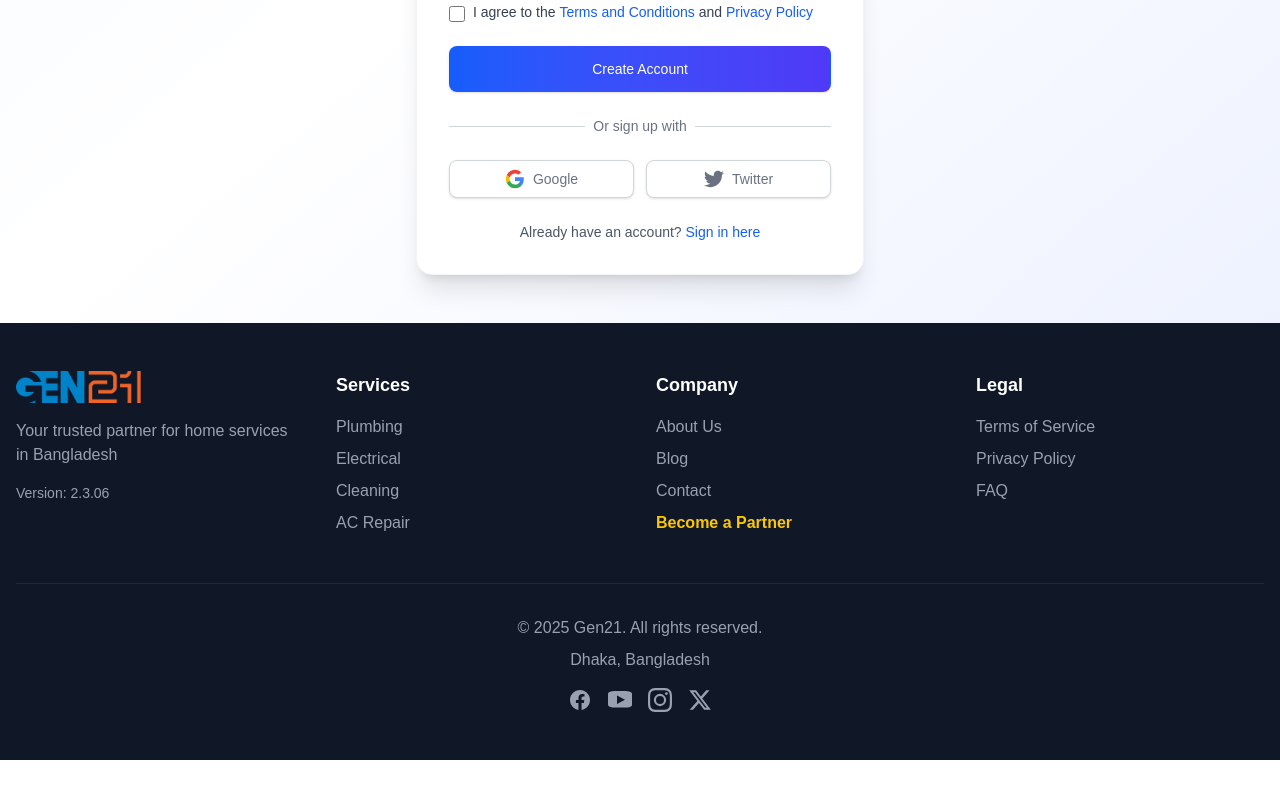
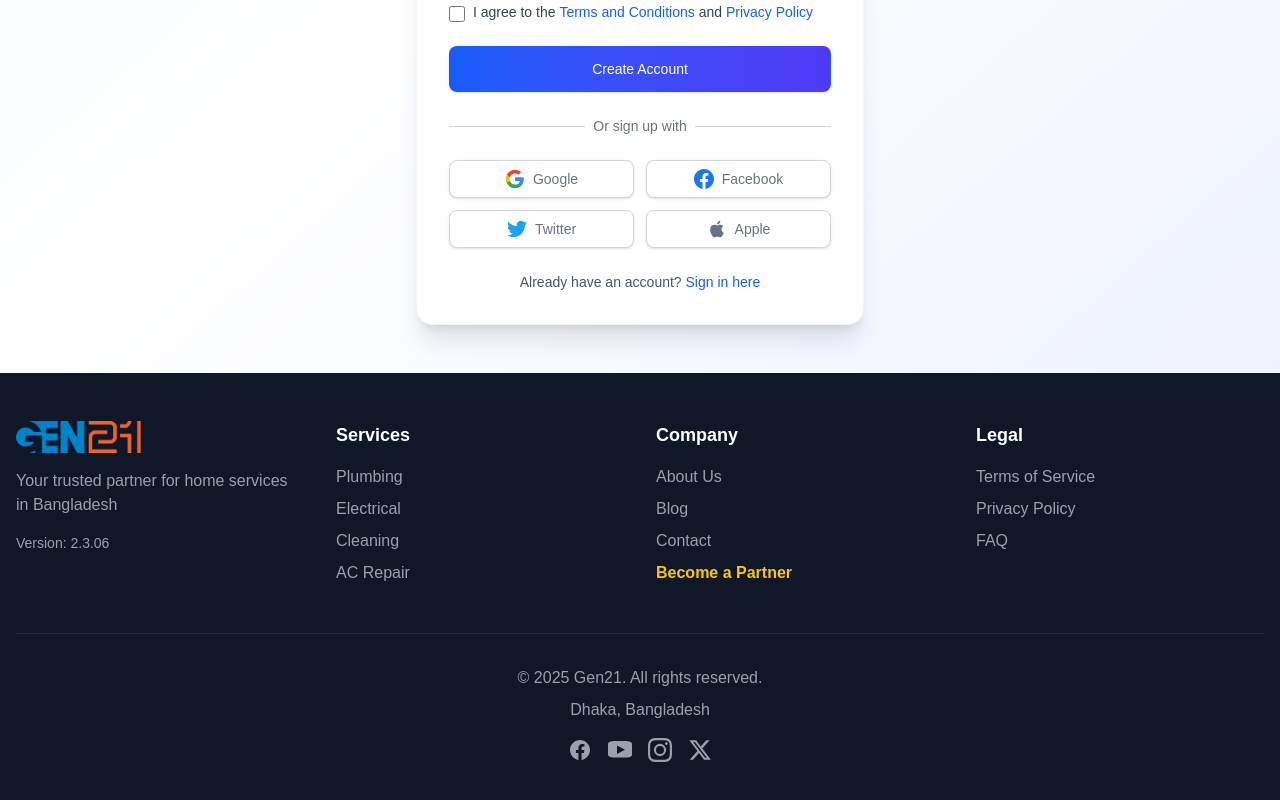
Before and after one commit to gen21au/gen21-frontend, a Next.js app: page /register in a window 1280 px wide. Shown: the part 838-1638 px from the top of the page. Before the commit the page ends 1598 px from the top, so only its background shows below. Built offline with nearby package versions, Linux system fonts and the light colour scheme; no server answers.

Commit message:
feat(Auth): add social login error page and enhance registration form with social login options

```diff
--- /dev/null
+++ b/src/app/social-login/error/page.tsx
@@ -0,0 +1,57 @@
+'use client';
+
+import { useEffect, useState } from 'react';
+import { useRouter, useSearchParams } from 'next/navigation';
+
+export default function SocialLoginErrorPage() {
+  const router = useRouter();
+  const searchParams = useSearchParams();
+  const [message, setMessage] = useState('An error occurred during social login.');
+
+  useEffect(() => {
+    const errorMessage = searchParams.get('message');
+    if (errorMessage) {
+      setMessage(errorMessage);
+    }
+  }, [searchParams]);
+
+  const handleBackToLogin = () => {
+    router.push('/login');
+  };
+
+  return (
+    <div className="min-h-screen flex items-center justify-center bg-gray-50">
+      <div className="max-w-md w-full bg-white rounded-lg shadow-lg p-8 text-center">
+        <div className="mb-6">
+          <div className="mx-auto flex items-center justify-center h-12 w-12 rounded-full bg-red-100">
+            <svg
+              className="h-6 w-6 text-red-600"
+              fill="none"
+              viewBox="0 0 24 24"
+              stroke="currentColor"
+            >
+              <path
+                strokeLinecap="round"
+                strokeLinejoin="round"
+                strokeWidth={2}
+                d="M12 9v2m0 4h.01m-6.938 4h13.856c1.54 0 2.502-1.667 1.732-2.5L13.732 4c-.77-.833-1.964-.833-2.732 0L4.082 16.5c-.77.833.192 2.5 1.732 2.5z"
+              />
+            </svg>
+          </div>
+        </div>
+        <h2 className="text-2xl font-bold text-gray-900 mb-4">
+          Social Login Error
+        </h2>
+        <p className="text-gray-600 mb-6">
+          {message}
+        </p>
+        <button
+          onClick={handleBackToLogin}
+          className="w-full bg-blue-600 hover:bg-blue-700 text-white font-medium py-2 px-4 rounded-md transition duration-200"
+        >
+          Back to Login
+        </button>
+      </div>
+    </div>
+  );
+}
--- a/src/components/Auth/RegisterForm.tsx
+++ b/src/components/Auth/RegisterForm.tsx
@@ -10,6 +10,7 @@ import Link from 'next/link';
 import Image from 'next/image';
 import { useDispatch } from 'react-redux';
 import { setCredentials } from '@/store/authSlice';
+import { getOAuthUrl } from '@/utils/oauth';
 
 export default function RegisterForm() {
   const [formData, setFormData] = useState({
@@ -101,6 +102,16 @@ export default function RegisterForm() {
       toast.error('Registration failed. Please try again');
     } finally {
       setIsLoading(false);
+    }
+  };
+
+  const handleSocialLogin = (provider: string) => {
+    try {
+      const oauthUrl = getOAuthUrl(provider);
+      window.location.href = oauthUrl;
+    } catch (error) {
+      console.error('Error initiating social login:', error);
+      toast.error('Failed to initiate social login');
     }
   };
 
@@ -318,7 +329,8 @@ export default function RegisterForm() {
             <div className="mt-6 grid grid-cols-2 gap-3">
               <button
                 type="button"
-                className="w-full inline-flex justify-center py-2 px-4 border border-gray-300 rounded-lg shadow-sm bg-white text-sm font-medium text-gray-500 hover:bg-gray-50 transition-colors duration-200"
+                onClick={() => handleSocialLogin('google')}
+                className="w-full inline-flex justify-center py-2 px-4 border border-gray-300 rounded-lg shadow-sm bg-white text-sm font-medium text-gray-500 hover:bg-gray-50 transition-colors duration-200 cursor-pointer"
               >
                 <svg className="w-5 h-5" viewBox="0 0 24 24">
                   <path fill="#4285F4" d="M22.56 12.25c0-.78-.07-1.53-.2-2.25H12v4.26h5.92c-.26 1.37-1.04 2.53-2.21 3.31v2.77h3.57c2.08-1.92 3.28-4.74 3.28-8.09z"/>
@@ -331,12 +343,35 @@ export default function RegisterForm() {
 
               <button
                 type="button"
-                className="w-full inline-flex justify-center py-2 px-4 border border-gray-300 rounded-lg shadow-sm bg-white text-sm font-medium text-gray-500 hover:bg-gray-50 transition-colors duration-200"
+                onClick={() => handleSocialLogin('facebook')}
+                className="w-full inline-flex justify-center py-2 px-4 border border-gray-300 rounded-lg shadow-sm bg-white text-sm font-medium text-gray-500 hover:bg-gray-50 transition-colors duration-200 cursor-pointer"
+              >
+                <svg className="w-5 h-5" fill="#1877F2" viewBox="0 0 24 24">
+                  <path d="M24 12.073c0-6.627-5.373-12-12-12s-12 5.373-12 12c0 5.99 4.388 10.954 10.125 11.854v-8.385H7.078v-3.47h3.047V9.43c0-3.007 1.792-4.669 4.533-4.669 1.312 0 2.686.235 2.686.235v2.953H15.83c-1.491 0-1.956.925-1.956 1.874v2.25h3.328l-.532 3.47h-2.796v8.385C19.612 23.027 24 18.062 24 12.073z"/>
+                </svg>
+                <span className="ml-2">Facebook</span>
+              </button>
+
+              <button
+                type="button"
+                onClick={() => handleSocialLogin('twitter')}
+                className="w-full inline-flex justify-center py-2 px-4 border border-gray-300 rounded-lg shadow-sm bg-white text-sm font-medium text-gray-500 hover:bg-gray-50 transition-colors duration-200 cursor-pointer"
+              >
+                <svg className="w-5 h-5" fill="#1DA1F2" viewBox="0 0 24 24">
+                  <path d="M23.953 4.57a10 10 0 01-2.825.775 4.958 4.958 0 002.163-2.723c-.951.555-2.005.959-3.127 1.184a4.92 4.92 0 00-8.384 4.482C7.69 8.095 4.067 6.13 1.64 3.162a4.822 4.822 0 00-.666 2.475c0 1.71.87 3.213 2.188 4.096a4.904 4.904 0 01-2.228-.616v.06a4.923 4.923 0 003.946 4.827 4.996 4.996 0 01-2.212.085 4.936 4.936 0 004.604 3.417 9.867 9.867 0 01-6.102 2.105c-.39 0-.779-.023-1.17-.067a13.995 13.995 0 007.557 2.209c9.053 0 13.998-7.496 13.998-13.985 0-.21 0-.42-.015-.63A9.935 9.935 0 0024 4.59z"/>
+                </svg>
+                <span className="ml-2">Twitter</span>
+              </button>
+
+              <button
+                type="button"
+                onClick={() => handleSocialLogin('apple')}
+                className="w-full inline-flex justify-center py-2 px-4 border border-gray-300 rounded-lg shadow-sm bg-white text-sm font-medium text-gray-500 hover:bg-gray-50 transition-colors duration-200 cursor-pointer"
               >
                 <svg className="w-5 h-5" fill="currentColor" viewBox="0 0 24 24">
-                  <path d="M24 4.557c-.883.392-1.832.656-2.828.775 1.017-.609 1.798-1.574 2.165-2.724-.951.564-2.005.974-3.127 1.195-.897-.957-2.178-1.555-3.594-1.555-3.179 0-5.515 2.966-4.797 6.045-4.091-.205-7.719-2.165-10.148-5.144-1.29 2.213-.669 5.108 1.523 6.574-.806-.026-1.566-.247-2.229-.616-.054 2.281 1.581 4.415 3.949 4.89-.693.188-1.452.232-2.224.084.626 1.956 2.444 3.379 4.6 3.419-2.07 1.623-4.678 2.348-7.29 2.04 2.179 1.397 4.768 2.212 7.548 2.212 9.142 0 14.307-7.721 13.995-14.646.962-.695 1.797-1.562 2.457-2.549z"/>
+                  <path d="M18.71 19.5c-.83 1.24-1.71 2.45-3.05 2.47-1.34.03-1.77-.79-3.29-.79-1.53 0-2 .77-3.27.82-1.31.05-2.3-1.32-3.14-2.53C4.25 17 2.94 12.45 4.7 9.39c.87-1.52 2.43-2.48 4.12-2.51 1.28-.02 2.5.87 3.29.87.78 0 2.26-1.07 3.81-.91.65.03 2.47.26 3.64 1.98-.09.06-2.17 1.28-2.15 3.81.03 3.02 2.65 4.03 2.68 4.04-.03.07-.42 1.44-1.38 2.83M13 3.5c.73-.83 1.94-1.46 2.94-1.5.13 1.17-.34 2.35-1.04 3.19-.69.85-1.83 1.51-2.95 1.42-.15-1.15.41-2.35 1.05-3.11z"/>
                 </svg>
-                <span className="ml-2">Twitter</span>
+                <span className="ml-2">Apple</span>
               </button>
             </div>
           </div>
```
